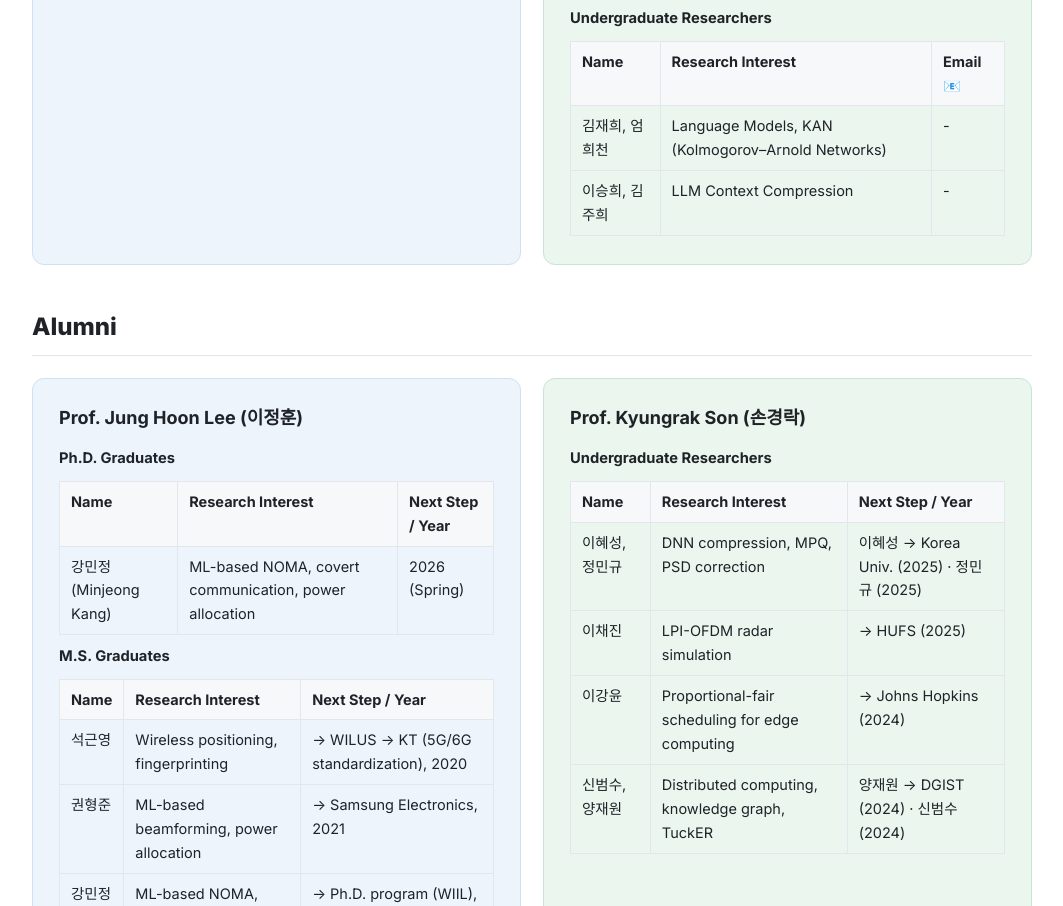
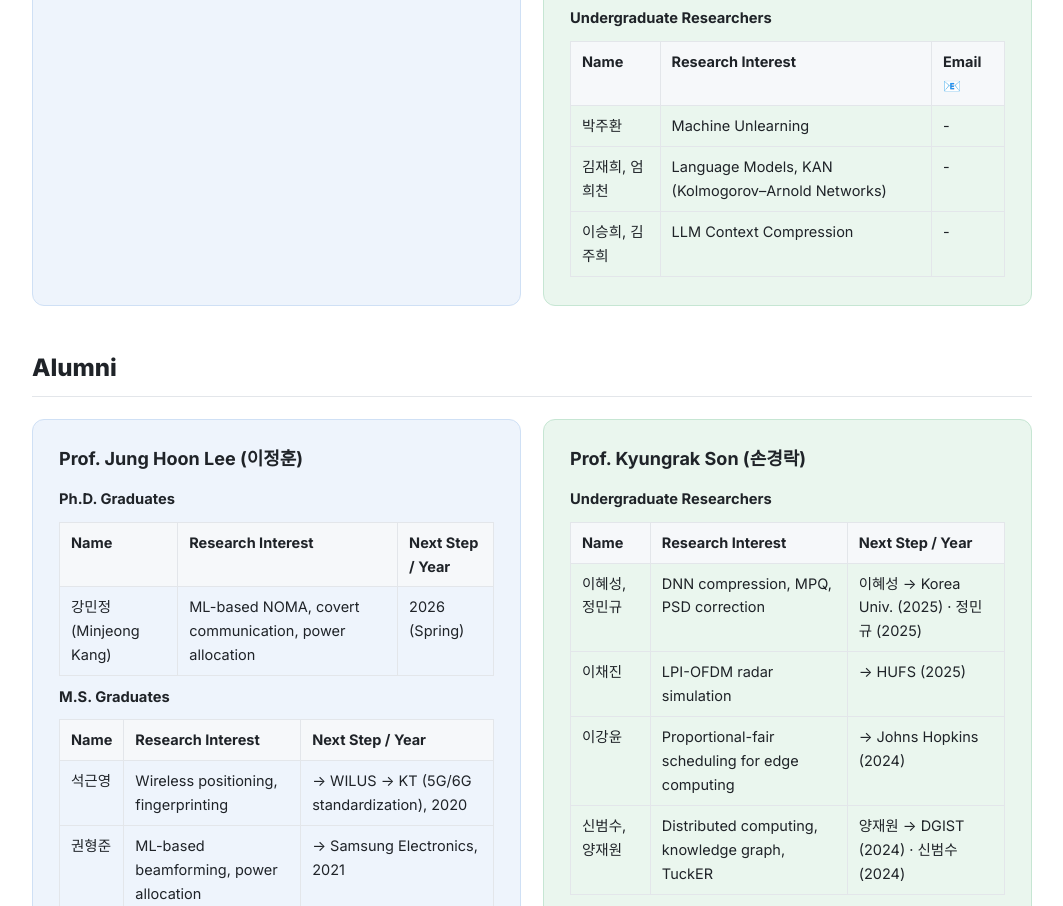
Before and after one commit to kyungrakson/wiil-lab, a plain HTML site: page people.html in a window 1280 px wide. Shown: the part 1273-2179 px from the top of the page, without its empty margins (108-1171 px from the left). Drawn offline with Linux system fonts and the light colour scheme.

Commit message:
People: add 박주환 to undergraduate researchers (#1)
* People: add 박주환 to undergraduate researchers

Co-Authored-By: Claude Opus 5.5 <noreply@anthropic.com>
Claude-Session: https://claude.ai/code/session_016CDsWRAXdzxhkM5Lw8SFi8

* People: set 박주환 research interest to Machine Unlearning

Co-Authored-By: Claude Opus 5.5 <noreply@anthropic.com>
Claude-Session: https://claude.ai/code/session_016CDsWRAXdzxhkM5Lw8SFi8

---------

Co-authored-by: Claude <noreply@anthropic.com>

```diff
--- a/people.html
+++ b/people.html
@@ -40,6 +40,7 @@ Double major in Mathematical Science; Postdoc at SNU (2021–2023); Visiting Sch
 </table>
 <p><b>Undergraduate Researchers</b></p>
 <table class="tbl"><tr><th>Name</th><th>Research Interest</th><th>Email 📧</th></tr>
+<tr><td>박주환</td><td>Machine Unlearning</td><td>-</td></tr>
 <tr><td>김재희, 엄희천</td><td>Language Models, KAN (Kolmogorov–Arnold Networks)</td><td>-</td></tr>
 <tr><td>이승희, 김주희</td><td>LLM Context Compression</td><td>-</td></tr>
 </table>
```
